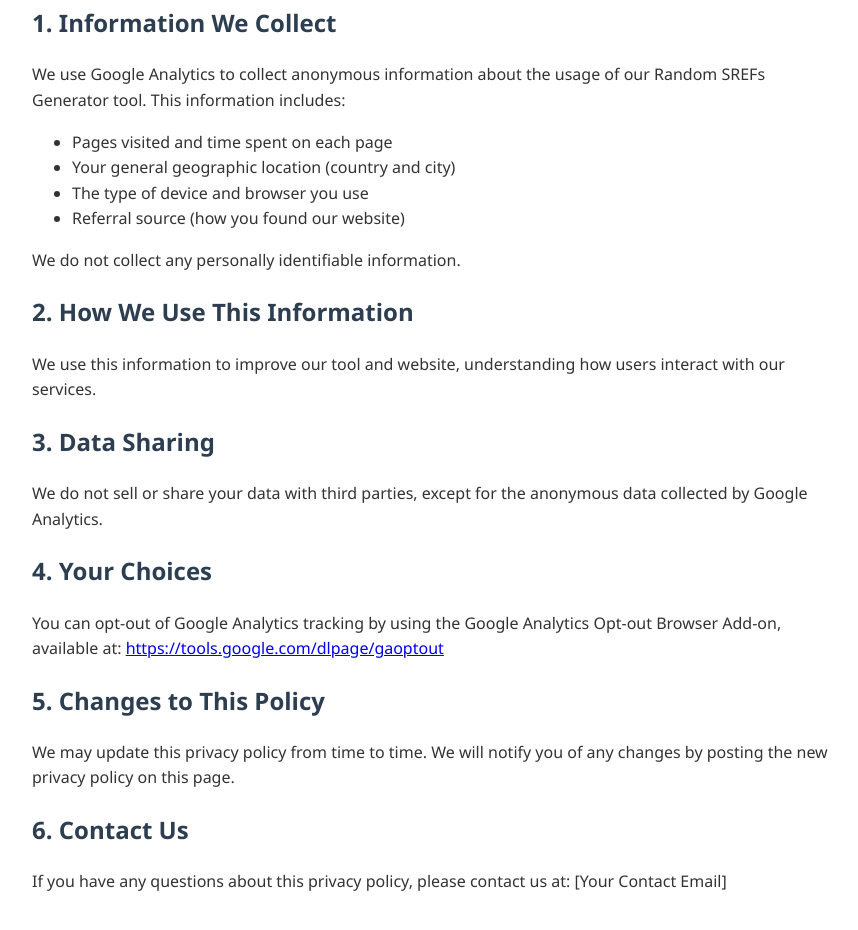
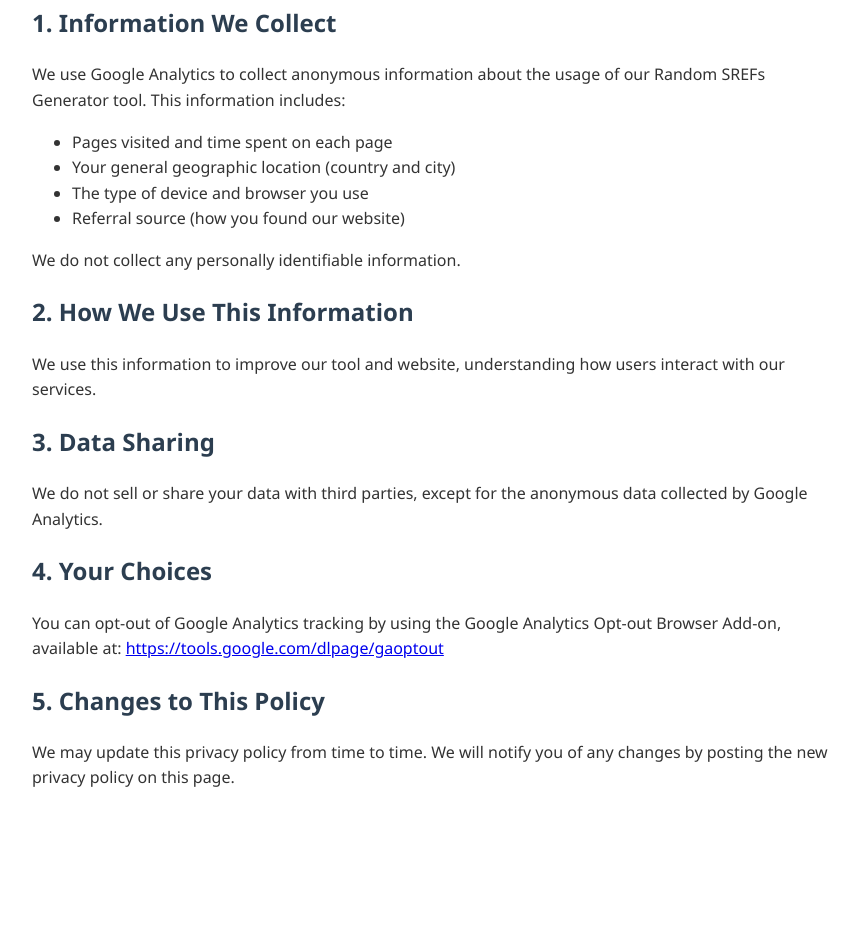
Before and after one commit to InevitableBio/sref-generator, a plain HTML site: page privacy.html in a window 1280 px wide. Shown: the part 110-1040 px from the top of the page, without its empty margins (208-1066 px from the left). After the commit the page ends 937 px from the top, so only its background shows below. Drawn offline with Linux system fonts and the light colour scheme.

Commit message:
Update privacy.html

```diff
--- a/privacy.html
+++ b/privacy.html
@@ -43,7 +43,5 @@
     <h2>5. Changes to This Policy</h2>
     <p>We may update this privacy policy from time to time. We will notify you of any changes by posting the new privacy policy on this page.</p>
 
-    <h2>6. Contact Us</h2>
-    <p>If you have any questions about this privacy policy, please contact us at: [Your Contact Email]</p>
 </body>
 </html>
```
